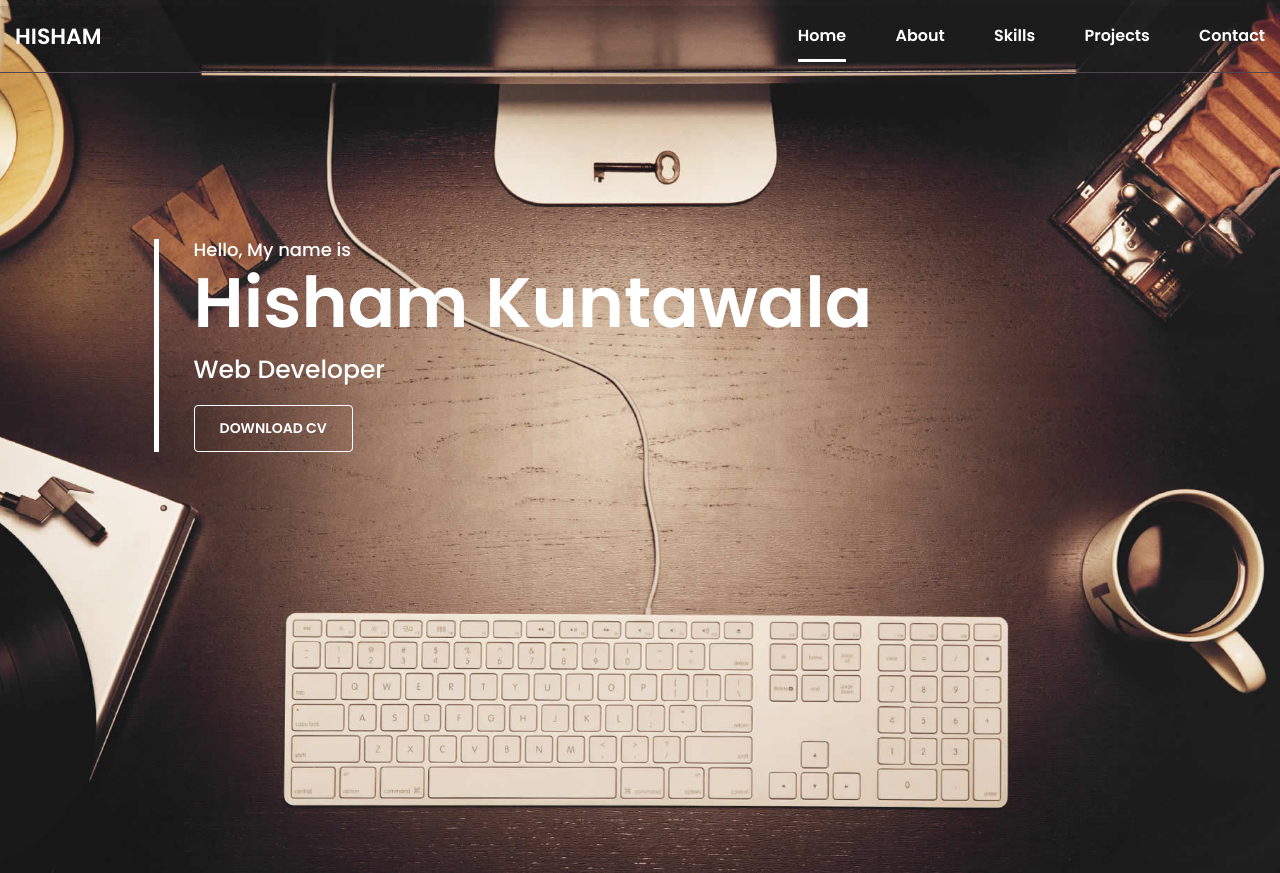
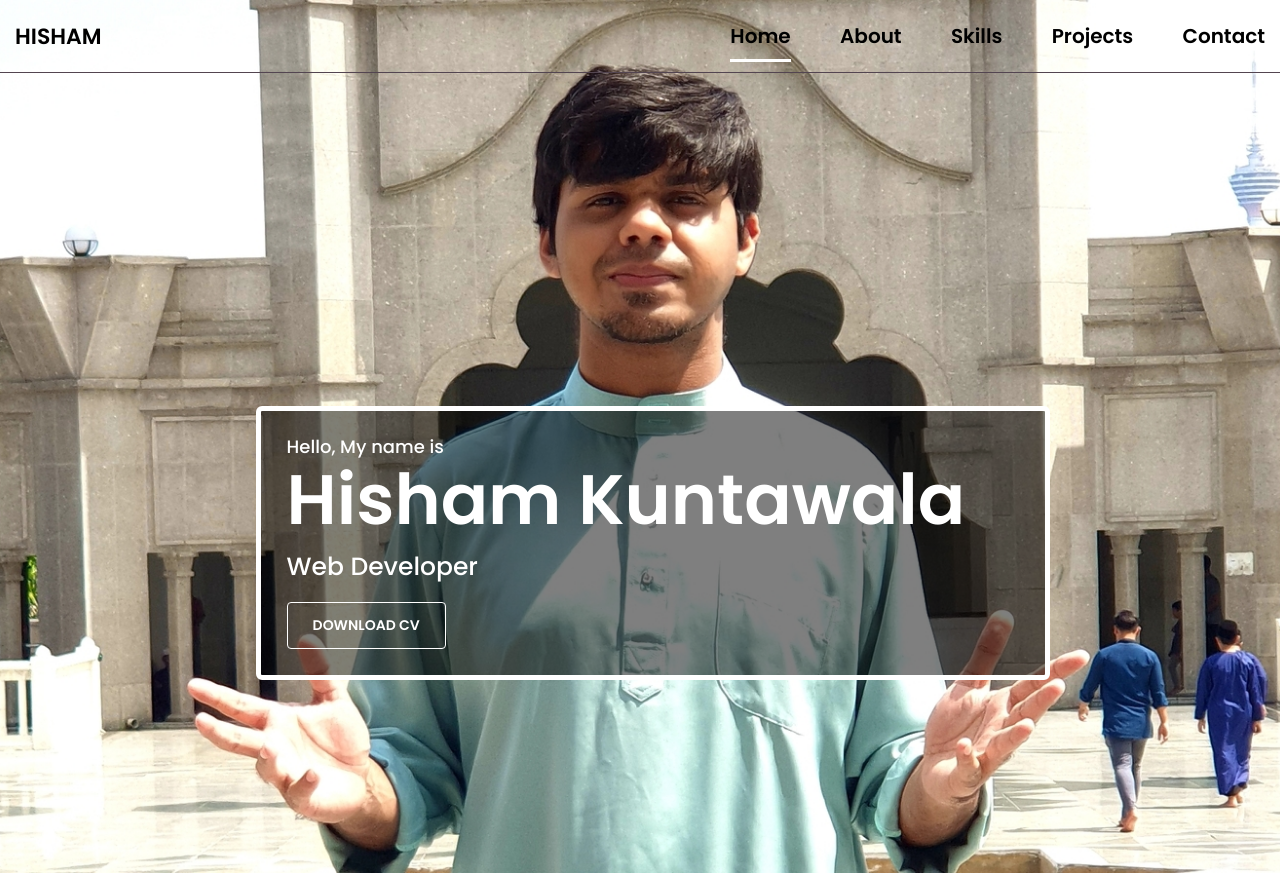
Before and after one commit to hishamkuntawala/dark, a plain HTML site: page index.html in a window 1280 px wide. Shown: the top 873 px of the page. Drawn offline with nearby package versions, Linux system fonts and the light colour scheme.

Commit message:
Editions

```diff
--- a/index.html
+++ b/index.html
@@ -68,7 +68,7 @@
                 <div class="about-content">
                   <div class="row">
                     <div class="img">
-                        <img src="Images/About-me.jpg" alt="about-me" />
+                        <img src="Images/about.jpg" alt="about-me" />
                     </div>
                     <div class="text">
                         <h4>I'm Hisham Kuntawala</h4>
@@ -142,7 +142,7 @@
                             <div class="skill-box">
                                 <h6>HTML5</h6>
                                 <div class="skill-bar">
-                                    <divhttps://github.com/hishamkuntawala/My-Portfolio.git class="skill-bar-in" style="width: 92%">
+                                    <div class="skill-bar-in" style="width: 92%">
                                         <span>92%</span>
                                     </div>
                                 </div>
@@ -174,7 +174,7 @@
 
                         </div>
                         <div class="img">
-                            <img src="Images/Skills.jpg" alt="skills"/>
+                            <img src="Images/Background-img.jpg" alt="skills"/>
                         </div>
                 </div>
 
--- a/style.css
+++ b/style.css
@@ -96,7 +96,7 @@ header .brand-name a{
     text-decoration: none;
     font-size: 22px;
     font-weight: 600;
-    color: #fff;
+    color: #000000;
     text-transform: uppercase;
     position: relative;
 
@@ -122,10 +122,10 @@ header .navbar ul li {
 }
 
 header .navbar ul li a{
-    font-size: 16px;
+    font-size: 20px;
     text-decoration: none;
     line-height: 72px;
-    color: #ffffff;
+    color: #000;
     display: block;
     font-weight: 600;
     position: relative;
@@ -165,7 +165,9 @@ header .navbar ul li a.active::before {
 /* Home Section */
 .home{
     min-height: 100vh;
-    background-image: url("Images/Home-page.jpg");
+
+    background-image: url("Images/web.jpg");
+    background-color: rgba (0,0,0,0.5);
     background-size: cover;
     background-position: center;
 }
@@ -183,12 +185,15 @@ header .navbar ul li a.active::before {
 
 .home .home-content .block {
 
-    flex: 0 0 75%;
+    background-color: rgba(0, 0, 0, 0.5);
+    flex: 0 0 62%;
     max-width: 75%;
     padding-left: 35px;
-    border-left: 5px solid #fff;
-    margin-top: 13%;
-    margin-left: 12%;
+    border: 5px solid #fff;
+    margin-top: 26%;
+    margin-left: 20%;
+    padding: 2%;
+    border-radius: 6px;
 
 }
 
@@ -1003,6 +1008,10 @@ footer .social a:hover{
     }
 }
 @media(max-width: 500px){
+    .home{
+        background-image: url("Images/Background-img.jpg");
+    }
+
     .home .home-content .block h1{
         font-size: 30px;
         transition:all .5s ease-in;
```
Also changed, not shown: Images/about.jpg (added), Images/pro.jpg (added), Images/web.jpg (added), 1 other file.
